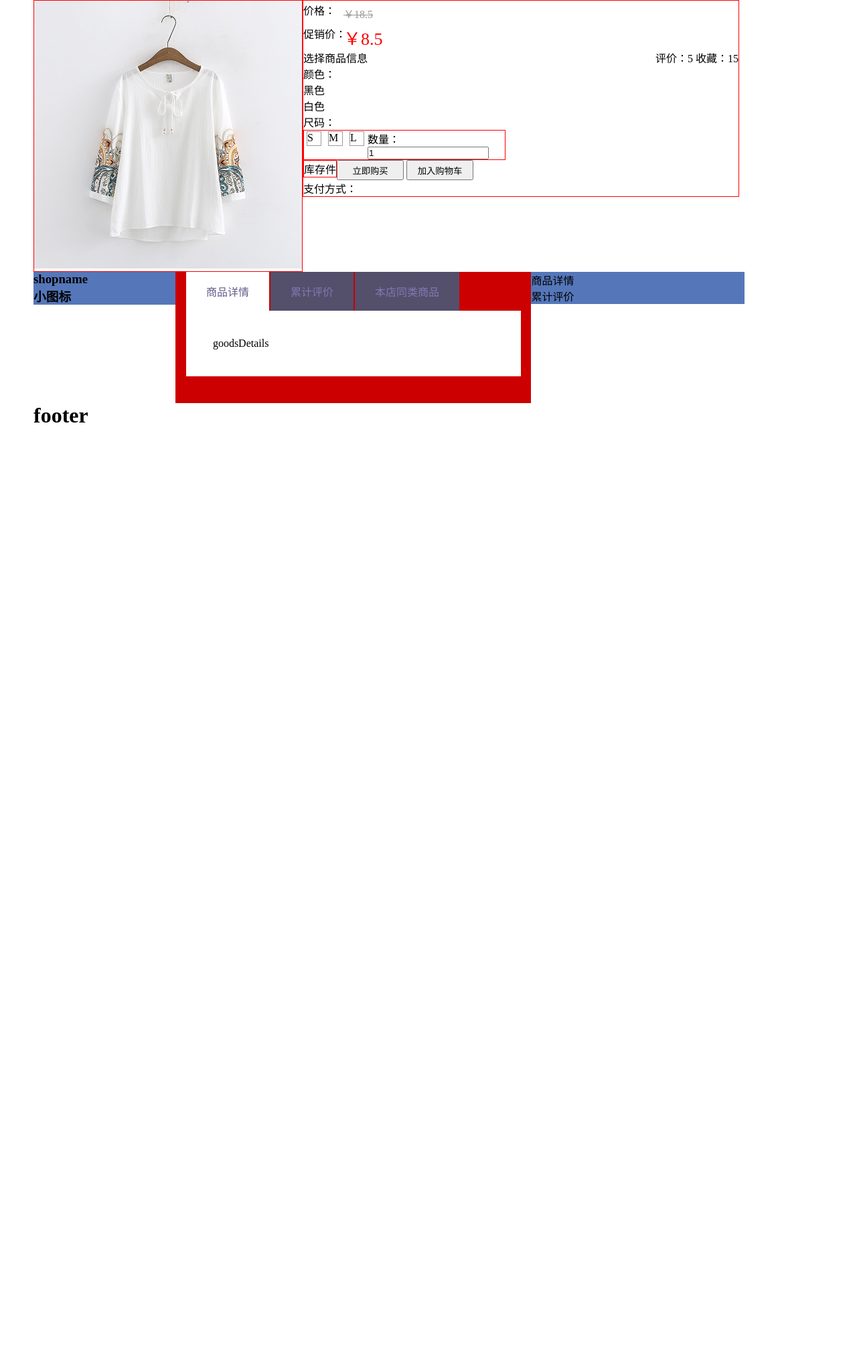
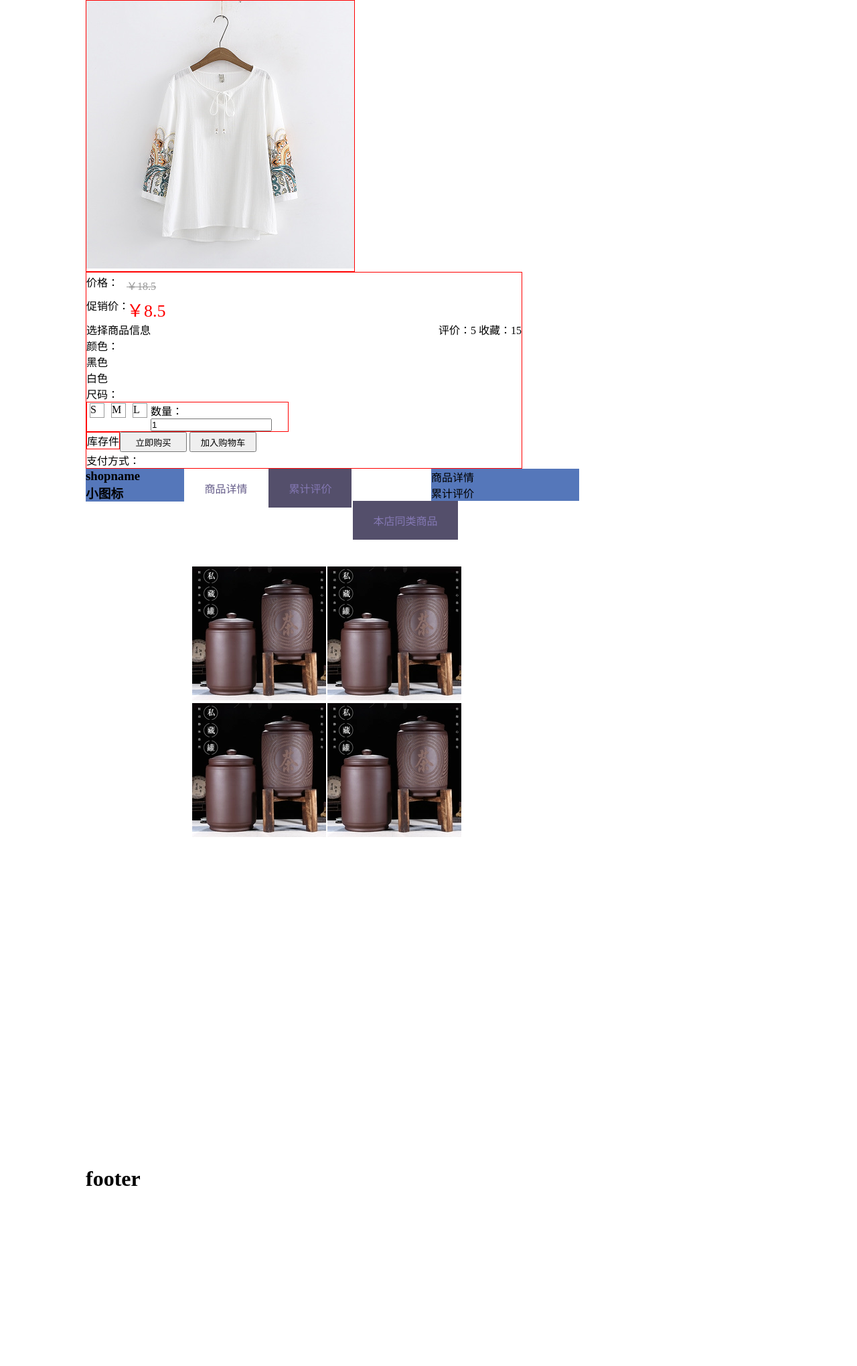
Before and after one commit to ArvinCJH/grass, a PHP site: page /page/commodity/item.html in a window 1280 px wide. Shown: the top 2040 px of the page at 67% size. Before the commit the page ends 631 px from the top, so only its background shows below. Run offline with PHP 8.4, Linux system fonts and the light colour scheme; data comes from the database, SQL or seed files in the repository; data that the repository does not hold is empty.

Commit message:
sql change

```diff
--- a/page/commodity/item.html
+++ b/page/commodity/item.html
@@ -9,61 +9,15 @@
     <script src="../js/jquery-2.1.0.js" ></script>
     <script src="../js/jquery.cookie.js" ></script>
     <script src="../js/tabLable.js" ></script>
+    <script src="../js/jquery.item.js" ></script>
     <script type="text/javascript">
-        var itemId ="" ;
-        $(function () {
-            itemId =UrlParam.paramValues("itemId") ;
-            getCommInfo() ;
-            $(document).ready(function ($) {
-                $('#itemTab').tabulous({effect:'scale'})
-            })
-
-
-        })
-
-        function getCommInfo() {
-            var num =4 ;
-            var myData ="productid="+itemId ;
-            forServiceData(num ,myData) ;
-        }
-
-        function forServiceData(num ,myData){
-            var reqUrl ="" ;
-            if (num==4){
-                reqUrl ="commIDInfo" ;
-            }
-
-
-            getMyResponData(reqUrl ,myData ,function (data) {
-                console.log(data) ;
-                setCommInfo(data.data)
-            })
-        }
-
-        function setCommInfo(data) {
-            $.each(data ,function (n ,value) {
-                $("#item-merchants_sales").text(value.merchants_sales) ;
-                $("#item-price").text(value.price) ;
-                $("#item-collection_num").text(value.collection_num) ;
-                $("#item-evaluate_num").text(value.evaluate_num) ;
-                $("#itemFix-evaluate_num").text(value.evaluate_num) ;
-                $("#item-h1-name").html(value.name) ;
-                // console.log(value.name)
-                // value.pic_url ;
-
-                $("#itemPic-img-picUrl").attr("src" ,value.pic_url) ;
-                $("#item-quantity_available").text(value.quantity_available) ;
-
-            }) ;
-
-        }
 
     </script>
 </head>
 <body>
 <!--上半部分-->
-<div class="item">
-<div>
+<div class="item"style="height: 1800px">
+<div >
     <!--left-->
     <div class="item-partleft">
         <!--图像-->
@@ -191,12 +145,24 @@
 <div class="clear_float"></div>
 <!--中间部分-->
 <div style="width: 90% ">
-    <div class="shop-module" style="background-color: #5577ba ;width: 20% ;float: left">
-    <h3>
-        <div class="shopname"><a>shopname</a><div>小图标</div></div>
-    </h3>
-    </div>
-    <div id="item_fixed_part" class="tabpanel-module" style="background-color: #CC0000 ;width: 50% ;float: left">
+
+    <!--<div class="shop-module" style="background-color: #5577ba ;width: 20% ;float: left">-->
+    <!--<h3>-->
+        <!--<div class="shopname"><a>shopname</a><div>小图标</div></div>-->
+    <!--</h3>-->
+    <!--</div>-->
+    <div id="item_fixed_part" class="tabpanel-module" style="width: 80% ;float: left ;background: white ">
+        <div class="shop-module" style="background-color: #5577ba ;width: 20% ;float: left">
+            <h3>
+                <div class="shopname"><a>shopname</a><div>小图标</div></div>
+            </h3>
+        </div>
+        <div class="ext-module" style="background-color: #5577ba ;width: 30% ;float: right">
+            <ul>
+                <li><a>商品详情</a></li>
+                <li><a>累计评价<em id="ext-evaluate_num"></em></a></li>
+            </ul>
+        </div>
         <div id="itemTab">
             <ul>
                 <li><a href="#goodsDetails">商品详情</a></li>
@@ -207,7 +173,10 @@
             <div id="tabs_container">
                 <!--商品详情-->
                 <div id="goodsDetails" >
-                    <p>goodsDetails</p>
+                    <li><img src="/product_pic/dhzscygpecgscmfcg.webp"></li>
+                    <li><img src="/product_pic/dhzscygpecgscmfcg.webp"></li>
+                    <li><img src="/product_pic/dhzscygpecgscmfcg.webp"></li>
+                    <li><img src="/product_pic/dhzscygpecgscmfcg.webp"></li>
                 </div>
                 <!--累计评价-->
                 <div id="cumulativeAssessment">
@@ -219,15 +188,15 @@
                 </div>
             </div>
         </div>
-
+        <!--<div class="ext-module" style="background-color: #5577ba ;width: 30% ;float: right">-->
+            <!--<ul>-->
+                <!--<li><a>商品详情</a></li>-->
+                <!--<li><a>累计评价<em id="ext-evaluate_num"></em></a></li>-->
+            <!--</ul>-->
+        <!--</div>-->
     </div>
     <script src="../js/itemFloat.js" ></script>
-    <div class="ext-module" style="background-color: #5577ba ;width: 30% ;float: right">
-        <ul>
-            <li><a>商品详情</a></li>
-            <li><a>累计评价<em id="ext-evaluate_num"></em></a></li>
-        </ul>
-    </div>
+
 </div>
     <div class="clear_float"></div>
 <div style="height: 400px">
--- a/page/css/item.css
+++ b/page/css/item.css
@@ -215,7 +215,8 @@ a:active,a:focus {
 }
 
 .item{
-    width: 1180px;
+    width: 80%;
+    height: 1800px;
     margin:auto;
 }
 
--- /dev/null
+++ b/page/js/jquery.item.js
@@ -0,0 +1,47 @@
+var itemId ="" ;
+$(function () {
+    itemId =UrlParam.paramValues("itemId") ;
+    getCommInfo() ;
+    $(document).ready(function ($) {
+        $('#itemTab').tabulous({effect:'scale'})
+    })
+
+
+})
+
+function getCommInfo() {
+    var num =4 ;
+    var myData ="productid="+itemId ;
+    forServiceData(num ,myData) ;
+}
+
+function forServiceData(num ,myData){
+    var reqUrl ="" ;
+    if (num==4){
+        reqUrl ="commIDInfo" ;
+    }
+
+
+    getMyResponData(reqUrl ,myData ,function (data) {
+        console.log(data) ;
+        setCommInfo(data.data)
+    })
+}
+
+function setCommInfo(data) {
+    $.each(data ,function (n ,value) {
+        $("#item-merchants_sales").text(value.merchants_sales) ;
+        $("#item-price").text(value.price) ;
+        $("#item-collection_num").text(value.collection_num) ;
+        $("#item-evaluate_num").text(value.evaluate_num) ;
+        $("#itemFix-evaluate_num").text(value.evaluate_num) ;
+        $("#item-h1-name").html(value.name) ;
+        // console.log(value.name)
+        // value.pic_url ;
+
+        $("#itemPic-img-picUrl").attr("src" ,value.pic_url) ;
+        $("#item-quantity_available").text(value.quantity_available) ;
+
+    }) ;
+
+}
```
